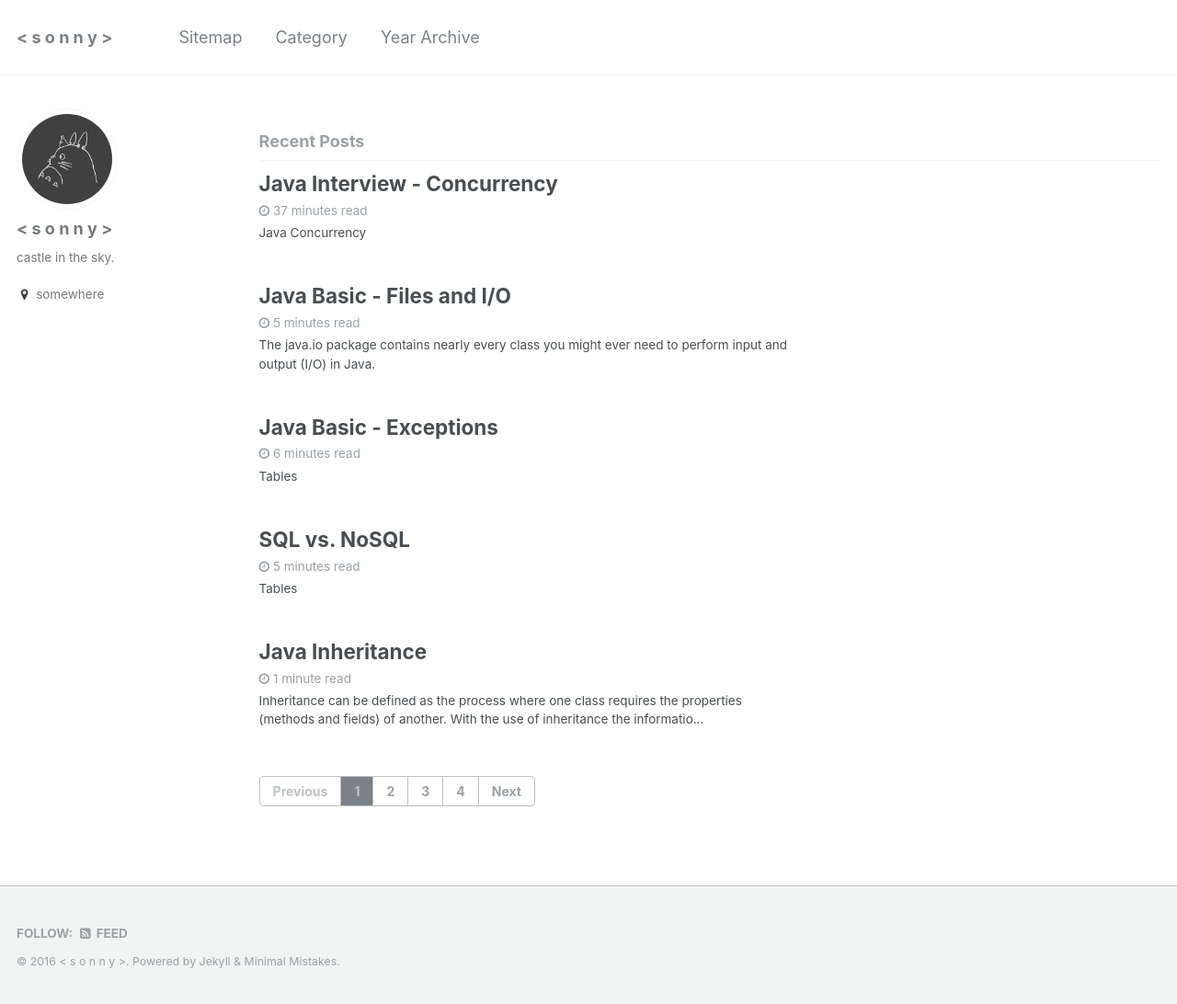
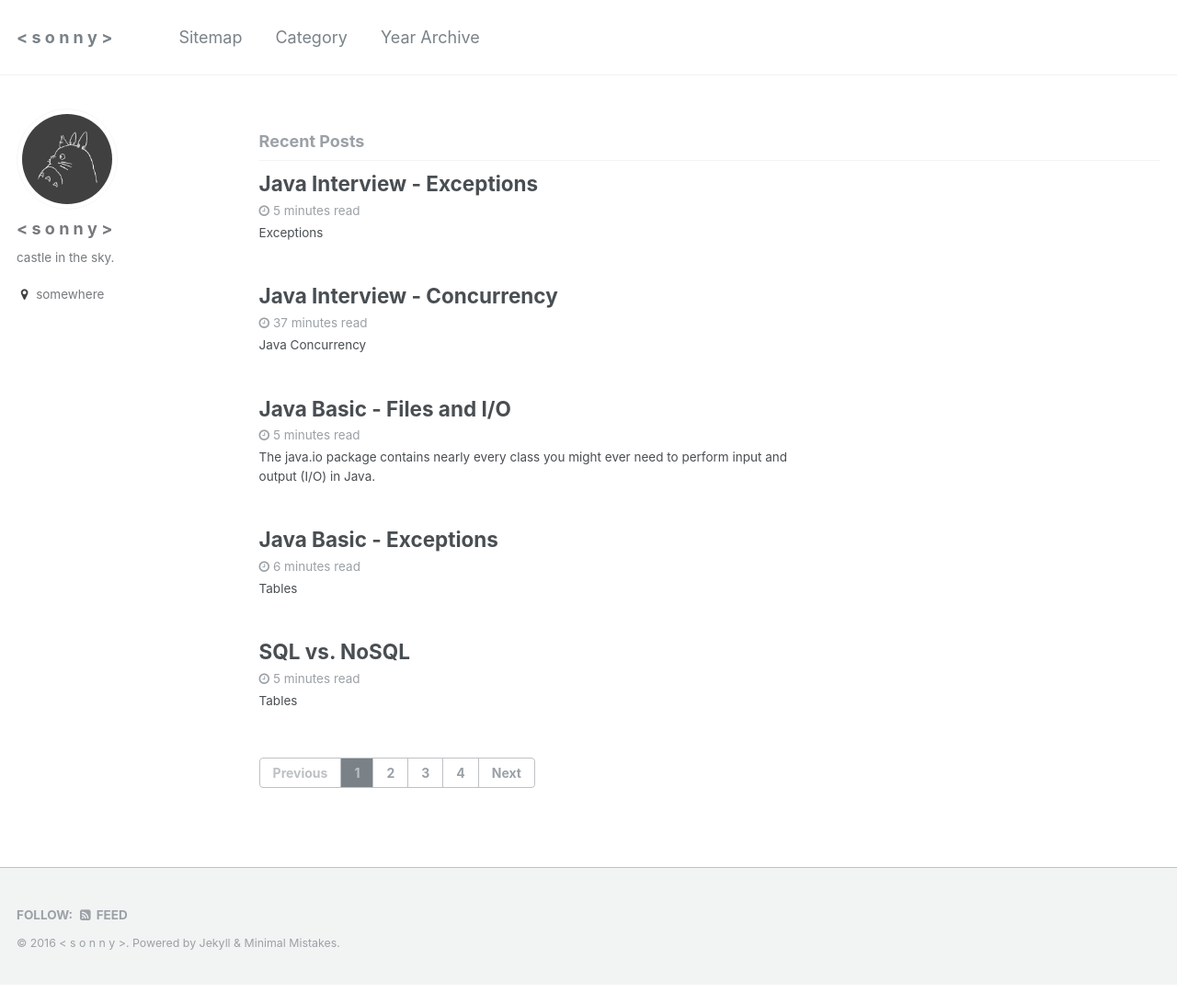
Before and after one commit to sonnyit/java, a Jekyll site: the page built from index.html, in a window 1280 px wide. Shown: the whole page at 92% size. Built offline with Jekyll 4.4.1, drawn with Linux system fonts in a browser that asks for light colours; the list of posts is cut into pages by our own code; after the commit the page ends 1071 px from its top, so only the background shows below that; part of the change alters nothing that is shown.

Commit message:
update anchors

````diff
--- a/_data/navigation.yml
+++ b/_data/navigation.yml
@@ -45,6 +45,8 @@ docs:
     children:
       - title: "Concurrency"
         url: /java-interview/ji-concurrency/
+      - title: "Exceptions"
+        url: /java-interview/ji-exceptions/
   - title: Others
     children:
       - title: "Agile"
--- /dev/null
+++ b/_posts/2016-06-14-ji-exceptions.md
@@ -0,0 +1,157 @@
+---
+title: Java Interview - Exceptions
+updated: 2016-06-14
+layout: single
+categories:
+  - java-interview
+tags:
+  - java-interview
+---
+Exceptions
+---
+
+List questions:
+
+1. [What are Checked and Unchecked Exception?](#what-are-checked-and-unchecked-exception-)
+1. [What are runtime exceptions?](#what-are-runtime-exceptions-)
+1. [What is the difference between error and an exception?](#what-is-the-difference-between-error-and-an-exception-)
+1. [How to create custom exceptions?](#how-to-create-custom-exceptions-)
+1. [If I want an object of my class to be thrown as an exception object, what should I do?](#if-i-want-an-object-of-my-class-to-be-thrown-as-an-exception-object-what-should-i-do-)
+1. [If my class already extends from some other class what should I do if I want an instance of my class to be thrown as an exception object?](#if-my-class-already-extends-from-some-other-class-what-should-i-do-if-i-want-an-instance-of-my-class-to-be-thrown-as-an-exception-object-)
+1. [How does an exception permeate through the code?](#how-does-an-exception-permeate-through-the-code-)
+1. [What are the different ways to handle exceptions?](#what-are-the-different-ways-to-handle-exceptions-)
+1. [What is the basic difference between the 2 approaches to exception handling...1> try catch block and 2> specifying the candidate exceptions in the throws clause?](#what-is-the-basic-difference-between-the-2-approaches-to-exception-handling1-try-catch-block-and-2-specifying-the-candidate-exceptions-in-the-throws-clause-)
+1. [When should you use which approach?](#when-should-you-use-which-approach-)
+1. [Is it necessary that each try block must be followed by a catch block?](#is-it-necessary-that-each-try-block-must-be-followed-by-a-catch-block-)
+1. [If I write return at the end of the try block, will the finally block still execute?](#if-i-write-return-at-the-end-of-the-try-block-will-the-finally-block-still-execute-)
+1. [If I write System.exit (0); at the end of the try block, will the finally block still execute?](#if-i-write-systemexit-0-at-the-end-of-the-try-block-will-the-finally-block-still-execute-)
+1. [How does a try statement determine which catch clause should be used to handle an exception?](#how-does-a-try-statement-determine-which-catch-clause-should-be-used-to-handle-an-exception-)
+1. [What is the catch or declare rule for method declarations?](#what-is-the-catch-or-declare-rule-for-method-declarations-)
+1. [Pros and cons of using exceptions vs. returning "error value"](#pros-and-cons-of-using-exceptions-vs-returning-error-value-)
+1. [Cases when the finally block isn't executed](#cases-when-the-finally-block-isnt-executed-)
+1. [What is exception handling mechanism](#what-is-exception-handling-mechanism-)
+1. [Bundled exceptions](#bundled-exceptions-)
+1. [How to avoid catch block?](#how-to-avoid-catch-block-)
+1. [The difference between throw and throws in Java?]()
+
+---
+1. ##### What are Checked and Unchecked Exception? [&#10548;](#exceptions)
+
+  * **Checked** --
+    * exception that the program has to handle with and to be able to successfully recover from.
+    * is checked by the compiler at compile time. It's mandatory for a method to either handle the checked exception or declare them in their throws clause. These are the ones which are a sub class of Exception but doesn't descend from RuntimeException.
+  * **Unchecked (Runtime)** --
+    * usually signal of a programmatic error. Potentially can happen anywhere.
+    * The unchecked exception is the descendant of RuntimeException and not checked by the compiler at compile time.
+  * **Error** -- something very bad happened to the JVM or system. Usually cannot be recovered from.
+
+  [detail](http://java67.blogspot.sg/2012/12/difference-between-runtimeexception-and-checked-exception.html)
+
+2. ##### What are runtime exceptions? [&#10548;](#exceptions)
+
+  See above.
+
+3. ##### What is the difference between error and an exception? [&#10548;](#exceptions)
+
+  See above.
+
+4. ##### How to create custom exceptions? [&#10548;](#exceptions)
+
+  Extend from **Exception** class or from **RuntimeException** class.
+
+5. ##### If I want an object of my class to be thrown as an exception object, what should I do? [&#10548;](#exceptions)
+
+  Extend from Exception class (or any of its subclasses)
+
+6. ##### If my class already extends from some other class what should I do if I want an instance of my class to be thrown as an exception object? [&#10548;](#exceptions)
+
+  Nothing. There is no Exception interface.
+
+7. ##### How does an exception permeate through the code? [&#10548;](#exceptions)
+
+  It's either *caught* or it is going to be passed to the next level in call stack.
+
+  If it's *caught* it can be *rethrown* as another Exception which has to be processed in a higher level.
+
+8. ##### What are the different ways to handle exceptions? [&#10548;](#exceptions)
+
+  Declare that the methods throws an exception or catch it.
+
+9. ##### What is the basic difference between the 2 approaches to exception handling...1> try catch block and 2> specifying the candidate exceptions in the throws clause? [&#10548;](#exceptions)
+
+  The main difference is in who is responsible for handling the exception.
+
+10. ##### When should you use which approach? [&#10548;](#exceptions)
+
+  As I understand one should handle the exception if he/she has all the knowledge and resources to do so. And the exception has to be handled as soon as this knowledge is acquired.
+
+  However if you are writing a library you may consider declaring the exceptions that are thrown and force the user of the library to decide how to react to a specific situation. The downside of this approach is that declared exceptions become the part of the API which has to be frozen after being published.
+
+11. ##### Is it necessary that each try block must be followed by a catch block? [&#10548;](#exceptions)
+
+  No. It can be followed by either catch block or finally block or both.
+
+12. ##### If I write return at the end of the try block, will the finally block still execute? [&#10548;](#exceptions)
+
+  Yes it will.
+
+13. ##### If I write System.exit (0); at the end of the try block, will the finally block still execute? [&#10548;](#exceptions)
+
+  No it won't. It also won't execute if the thread where the exception is thrown is terminated.
+
+14. ##### How does a try statement determine which catch clause should be used to handle an exception? [&#10548;](#exceptions)
+
+  The first that has a matching exception type declared.
+
+15. ##### What is the catch or declare rule for method declarations? [&#10548;](#exceptions)
+
+  blah-blah-blah. If you are using a checked exception you either have to catch it or declare that it could be thrown by a method.
+
+16. ##### Pros and cons of using exceptions vs. returning "error value" [&#10548;](#exceptions)
+
+  * Exceptions provide clearer understanding and better code
+  * Exceptions can be grouped together to be handled
+  * Exceptions can be propagated up in the call stack to be handled where they are supposed to be handled.
+  * Exception handling could be slow.
+  * In some sense Exceptions are unignorable error codes.
+
+  For example, exceptions are intrusive (eg if they're not handled the program dies).  If you have an error that can be safely ignored, being forced to catch and handle can be painful. However, they're definitely appropriate if the result of quietly ignoring an error is something that will bite you later.
+
+17. ##### Cases when the finally block isn't executed [&#10548;](#exceptions)
+
+  * System.exit() in try or catch block.
+  * Error in one of the blocks (e.g. OutOfMemoryError)
+  * Thread is terminated, while the whole application still continues.
+
+18. ##### What is exception handling mechanism [&#10548;](#exceptions)
+
+  Blah-blah-blah.
+
+19. ##### Bundled exceptions [&#10548;](#exceptions)
+
+  ```
+  IllegalArgumentException
+  ConcurrentModificationException
+  IllegalStateException
+  UnsupportedOperationException
+  ArithmeticException
+  NullPointerException
+  ArrayIndexOutOfBoundsException
+  IOException
+  ```
+
+20. ##### How to avoid catch block? [&#10548;](#exceptions)
+
+  Declare that method throws the exception. You can still use try/finally.
+
+21. ##### The difference between throw and throws in Java? [&#10548;](#exceptions)
+
+  the throw is used to actually throw an instance of java.lang.Throwable class, which means you can throw both Error and Exception using throw keyword e.g.
+
+  ```
+  throw new IllegalArgumentException("size must be multiple of 2")
+  ```
+
+  On the other hand, throws is used as part of method declaration and signals which kind of exceptions are thrown by this method so that its caller can handle them. It's mandatory to declare any unhandled checked exception in throws clause in Java.
+
+  [detail](http://javarevisited.blogspot.sg/2012/02/difference-between-throw-and-throws-in.html)
````
